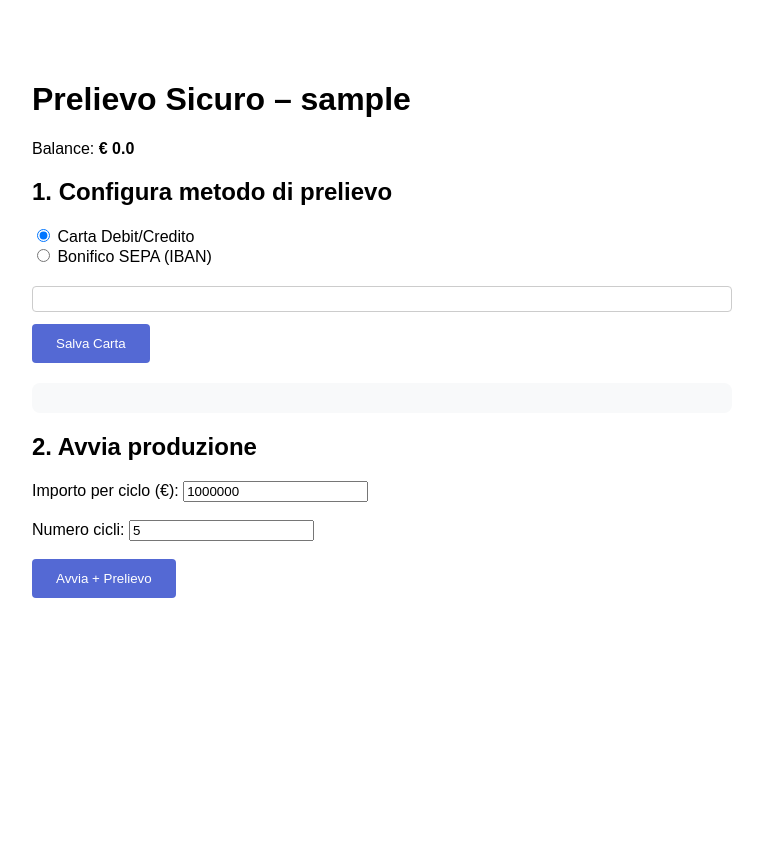
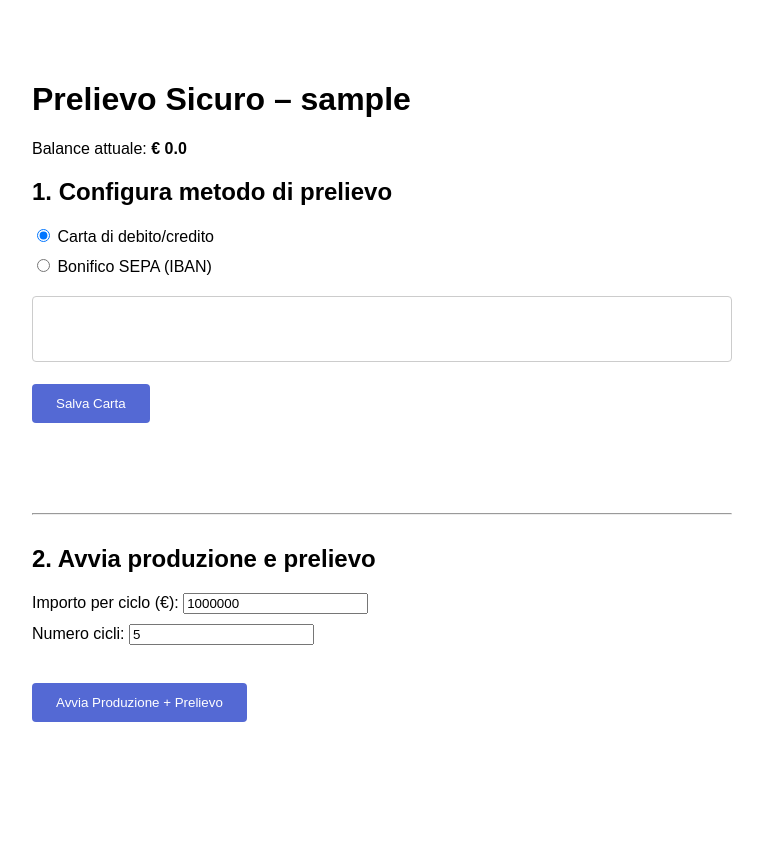
Before and after one commit to massimofornara/money_production, a Flask app: page / in a window 1280 px wide. Shown: the whole page, without its empty margins (258-1021 px from the left). Before the commit the page ends 598 px from the top, so only its background shows below. Run offline with Flask 3, Linux system fonts and the light colour scheme; the visitor is signed in with stand-in values (Sample User, id 1); data comes from the database, SQL or seed files in the repository; parts of the project's set-up code (start-up, migrations or seed data) failed here and were passed over; some libraries are stand-ins or nearby versions.

Commit message:
Update Italian translations and improve styling

```diff
--- a/templates/index.html
+++ b/templates/index.html
@@ -6,110 +6,166 @@
   <script src="https://js.stripe.com/v3/"></script>
   <style>
     body { font-family: Arial, sans-serif; max-width: 700px; margin: 40px auto; padding: 20px; }
-    .StripeElement { padding: 12px; border: 1px solid #ccc; border-radius: 4px; margin: 12px 0; background: white; }
-    button { padding: 12px 24px; background: #5469d4; color: white; border: none; border-radius: 4px; cursor: pointer; }
+    .StripeElement {
+      padding: 12px;
+      border: 1px solid #ccc;
+      border-radius: 4px;
+      margin: 12px 0;
+      background: white;
+      height: 40px;
+    }
+    button {
+      padding: 12px 24px;
+      background: #5469d4;
+      color: white;
+      border: none;
+      border-radius: 4px;
+      cursor: pointer;
+      margin: 10px 0;
+    }
     button:disabled { opacity: 0.6; cursor: not-allowed; }
-    .error { color: #fa755a; margin: 8px 0; }
-    #result { margin-top: 20px; padding: 15px; background: #f8f9fa; border-radius: 8px; }
+    .error { color: #fa755a; margin: 8px 0; font-weight: bold; }
+    #result, #production-result { margin-top: 20px; padding: 15px; border-radius: 8px; }
+    .success { background: #d4edda; color: #155724; }
+    .error-box { background: #f8d7da; color: #721c24; }
+    label { margin: 10px 0; display: block; }
   </style>
 </head>
 <body>
   <h1>Prelievo Sicuro – {{ user }}</h1>
-  <p>Balance: <strong>€ {{ balance|default(0.0)|round(2) }}</strong></p>
+  <p>Balance attuale: <strong>€ {{ balance|default(0.0)|round(2) }}</strong></p>
+
   <h2>1. Configura metodo di prelievo</h2>
+
   <div>
-    <label><input type="radio" name="method" value="card" checked> Carta Debit/Credito</label><br>
+    <label><input type="radio" name="method" value="card" checked> Carta di debito/credito</label>
     <label><input type="radio" name="method" value="sepa"> Bonifico SEPA (IBAN)</label>
   </div>
 
+  <!-- Form Carta -->
   <form id="card-form" style="margin-top:20px;">
     <div id="card-element" class="StripeElement"></div>
     <div id="card-errors" class="error" role="alert"></div>
     <button type="submit" id="card-btn">Salva Carta</button>
   </form>
 
+  <!-- Form SEPA / IBAN -->
   <form id="sepa-form" style="display:none; margin-top:20px;">
     <div id="iban-element" class="StripeElement"></div>
     <input id="sepa-name" placeholder="Nome intestatario" required style="width:100%; padding:10px; margin:8px 0;">
-    <input id="sepa-email" type="email" placeholder="Email" required style="width:100%; padding:10px; margin:8px 0;">
+    <input id="sepa-email" type="email" placeholder="Email (opzionale)" style="width:100%; padding:10px; margin:8px 0;">
     <div id="sepa-errors" class="error" role="alert"></div>
     <button type="submit" id="sepa-btn">Salva IBAN</button>
   </form>
 
   <div id="result"></div>
 
-  <h2>2. Avvia produzione</h2>
-  <label>Importo per ciclo (€): <input id="amount" type="number" value="1000000" step="1000"></label><br><br>
-  <label>Numero cicli: <input id="cycles" type="number" value="5" min="1"></label><br><br>
-  <button onclick="startProduction()">Avvia + Prelievo</button>
+  <hr style="margin:30px 0;">
 
-  <div id="production-result" style="margin-top:20px;"></div>
+  <h2>2. Avvia produzione e prelievo</h2>
+  <label>Importo per ciclo (€): <input id="amount" type="number" value="1000000" step="1000" min="1"></label>
+  <label>Numero cicli: <input id="cycles" type="number" value="5" min="1"></label>
+  <br>
+  <button onclick="startProduction()">Avvia Produzione + Prelievo</button>
+
+  <div id="production-result"></div>
 
   <script>
+    // ================== INIZIALIZZAZIONE STRIPE ==================
     const stripe = Stripe("{{ stripe_pk }}");
     const elements = stripe.elements();
 
-    const cardElement = elements.create("card");
+    const cardElement = elements.create("card", {style: {base: {fontSize: "16px"}}});
     cardElement.mount("#card-element");
 
-    const ibanElement = elements.create("iban", {supportedCountries: ["SEPA"]});
+    const ibanElement = elements.create("iban", {
+      supportedCountries: ["SEPA"],
+      style: {base: {fontSize: "16px"}}
+    });
     ibanElement.mount("#iban-element");
 
+    // Switch form
     document.querySelectorAll('input[name="method"]').forEach(radio => {
-      radio.addEventListener("change", () => {
-        document.getElementById("card-form").style.display = radio.value === "card" ? "block" : "none";
-        document.getElementById("sepa-form").style.display = radio.value === "sepa" ? "block" : "none";
+      radio.addEventListener("change", function() {
+        document.getElementById("card-form").style.display = this.value === "card" ? "block" : "none";
+        document.getElementById("sepa-form").style.display = this.value === "sepa" ? "block" : "none";
       });
     });
 
-    async function saveMethod(pmId, type, btnId) {
+    // Funzione helper per mostrare messaggi
+    function showMessage(id, text, isError = false) {
+      const el = document.getElementById(id);
+      el.innerHTML = text;
+      el.className = isError ? "error-box" : "success";
+    }
+
+    // ================== SALVATAGGIO METODO ==================
+    async function savePaymentMethod(pmId, type, btnId, errorId) {
       try {
         const res = await fetch("/api/save-payment-method", {
           method: "POST",
           headers: {"Content-Type": "application/json"},
           body: JSON.stringify({payment_method_id: pmId, method_type: type})
         });
+
         const data = await res.json();
-        document.getElementById("result").innerHTML = data.success
-          ? `<span style="color:green">Metodo ${type} salvato!</span>`
-          : `<span style="color:red">Errore: ${data.error}</span>`;
-      } catch (e) {
-        document.getElementById("result").innerHTML = `<span style="color:red">Errore connessione</span>`;
+
+        if (res.ok && data.success) {
+          showMessage("result", `Metodo ${type} salvato con successo! ID: ${pmId}`);
+        } else {
+          showMessage("result", `Errore: ${data.error || "Risposta non valida"}`, true);
+        }
+      } catch (err) {
+        showMessage("result", "Errore di connessione al server", true);
       } finally {
-        document.getElementById(btnId).disabled = false;
-        document.getElementById(btnId).textContent = "Salva";
+        const btn = document.getElementById(btnId);
+        btn.disabled = false;
+        btn.textContent = type === "card" ? "Salva Carta" : "Salva IBAN";
       }
     }
 
+    // Form CARTA
     document.getElementById("card-form").addEventListener("submit", async e => {
       e.preventDefault();
       const btn = document.getElementById("card-btn");
       btn.disabled = true;
       btn.textContent = "Salvataggio...";
 
-      const { paymentMethod, error } = await stripe.createPaymentMethod({type: "card", card: cardElement});
+      const { paymentMethod, error } = await stripe.createPaymentMethod({
+        type: "card",
+        card: cardElement
+      });
+
       if (error) {
         document.getElementById("card-errors").textContent = error.message;
         btn.disabled = false;
         btn.textContent = "Salva Carta";
       } else {
-        await saveMethod(paymentMethod.id, "card", "card-btn");
+        await savePaymentMethod(paymentMethod.id, "card", "card-btn", "card-errors");
       }
     });
 
+    // Form IBAN/SEPA
     document.getElementById("sepa-form").addEventListener("submit", async e => {
       e.preventDefault();
       const btn = document.getElementById("sepa-btn");
       btn.disabled = true;
       btn.textContent = "Salvataggio...";
 
-      const name = document.getElementById("sepa-name").value;
-      const email = document.getElementById("sepa-email").value;
+      const name = document.getElementById("sepa-name").value.trim();
+      const email = document.getElementById("sepa-email").value.trim();
+
+      if (!name) {
+        document.getElementById("sepa-errors").textContent = "Inserisci il nome intestatario";
+        btn.disabled = false;
+        btn.textContent = "Salva IBAN";
+        return;
+      }
 
       const { paymentMethod, error } = await stripe.createPaymentMethod({
         type: "sepa_debit",
         sepa_debit: ibanElement,
-        billing_details: { name, email }
+        billing_details: { name, email: email || undefined }
       });
 
       if (error) {
@@ -117,13 +173,14 @@
         btn.disabled = false;
         btn.textContent = "Salva IBAN";
       } else {
-        await saveMethod(paymentMethod.id, "sepa", "sepa-btn");
+        await savePaymentMethod(paymentMethod.id, "sepa", "sepa-btn", "sepa-errors");
       }
     });
 
+    // ================== AVVIA PRODUZIONE ==================
     async function startProduction() {
-      const resultDiv = document.getElementById("production-result");
-      resultDiv.innerHTML = "Produzione in corso...";
+      const result = document.getElementById("production-result");
+      result.innerHTML = "<p style='color:orange;'>Produzione in corso...</p>";
 
       const amount = parseFloat(document.getElementById("amount").value) || 1000000;
       const cycles = parseInt(document.getElementById("cycles").value) || 5;
@@ -137,11 +194,25 @@
 
         const data = await res.json();
 
-        resultDiv.innerHTML = data.success
-          ? `<strong style="color:green">Successo! Prelievo eseguito – ID: ${data.payout_id}</strong>`
-          : `<strong style="color:red">Errore: ${data.error}</strong>`;
-      } catch (e) {
-        resultDiv.innerHTML = `<strong style="color:red">Errore di connessione</strong>`;
+        if (res.ok && data.success) {
+          result.innerHTML = `
+            <div style="color:green; font-weight:bold;">
+              Operazione completata!<br>
+              Prelievo eseguito – Importo: €${data.amount.toFixed(2)}<br>
+              Payout ID: ${data.payout_id}<br>
+              Stato: ${data.status}
+            </div>`;
+        } else {
+          result.innerHTML = `
+            <div style="color:red; font-weight:bold;">
+              Errore: ${data.error || "Risposta non valida dal server"}
+            </div>`;
+        }
+      } catch (err) {
+        result.innerHTML = `
+          <div style="color:red; font-weight:bold;">
+            Errore di connessione: ${err.message}
+          </div>`;
       }
     }
   </script>
```
